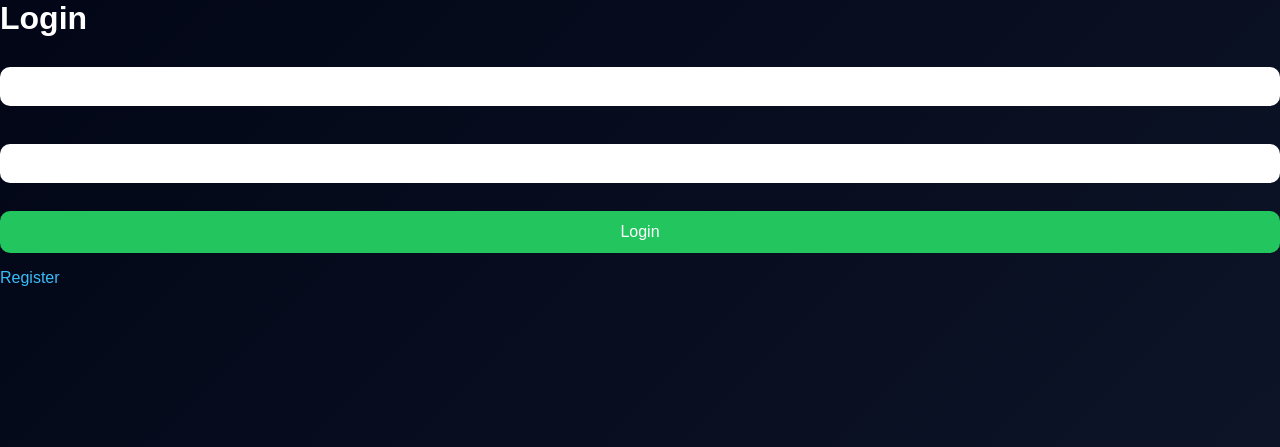
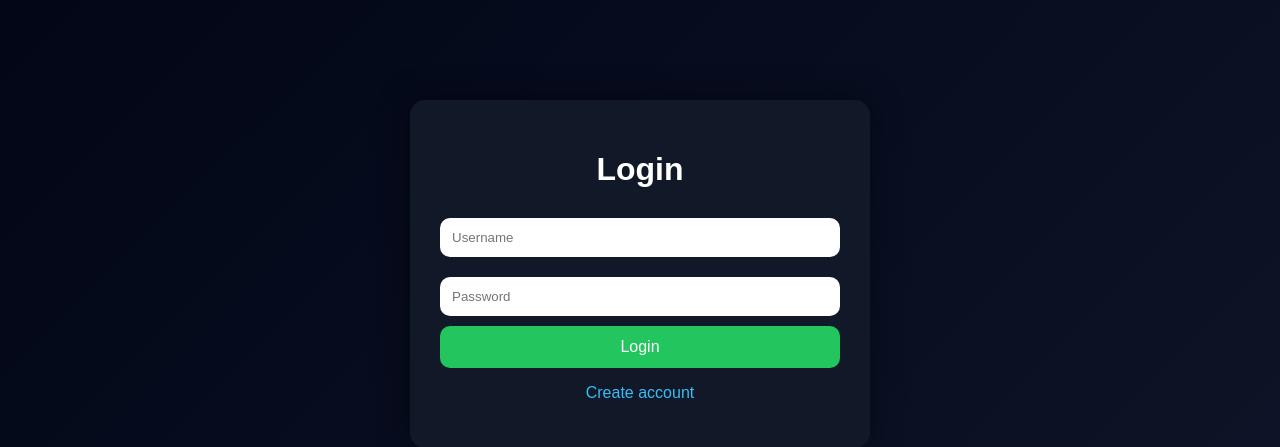
Before and after one commit to agolummaxwell-bot/scam-detector, a Flask app: page /login in a window 1280 px wide. Shown: the top 447 px of the page. Run offline with Flask 3, Linux system fonts and the light colour scheme.

Commit message:
Update login.html

```diff
--- a/templates/login.html
+++ b/templates/login.html
@@ -1,8 +1,19 @@
+<html>
+<head>
 <link rel="stylesheet" href="{{ url_for('static', filename='style.css') }}">
+</head>
+
+<body>
+<div class="container">
 <h1>Login</h1>
+
 <form method="post">
-<input name="username"><br><br>
-<input name="password" type="password"><br><br>
+<input name="username" placeholder="Username">
+<input name="password" type="password" placeholder="Password">
 <button>Login</button>
 </form>
-<a href="/register">Register</a>
+
+<p><a href="/register">Create account</a></p>
+</div>
+</body>
+</html>
```
